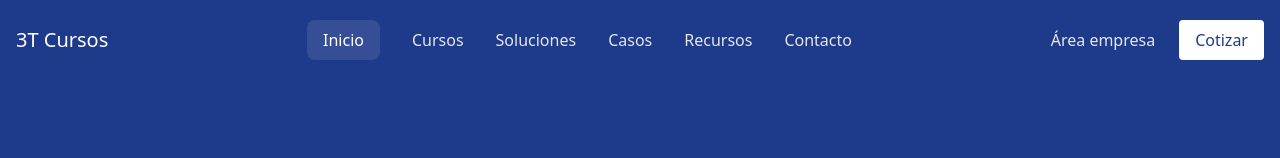
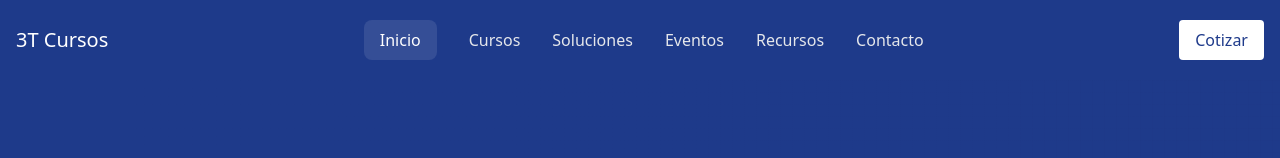
Before and after one commit to carloselio97dev/3tcursos, a Next.js app in the folder frontend/: page / in a window 1280 px wide. Shown: the top 158 px of the page. Built offline with nearby package versions, Linux system fonts and the light colour scheme.

Commit message:
cambios en nombres de menu

```diff
--- a/frontend/src/components/common/Header.tsx
+++ b/frontend/src/components/common/Header.tsx
@@ -19,7 +19,7 @@ export default function Header() {
     { label: "Inicio", href: "/" },
     { label: "Cursos", href: "/cursos" },
     { label: "Soluciones", href: "/soluciones" },
-    { label: "Casos", href: "/casos" },
+    { label: "Eventos", href: "/casos" },
     { label: "Recursos", href: "/recursos" },
     { label: "Contacto", href: "/contacto" },
   ];
@@ -52,7 +52,7 @@ export default function Header() {
 
           {/* Acciones Desktop */}
           <div className="hidden md:flex items-center space-x-6">
-            <Link
+            {/*  <Link
               href="/area-empresa"
               className={`transition-colors ${
                 isActive("/area-empresa")
@@ -62,6 +62,9 @@ export default function Header() {
             >
               Área empresa
             </Link>
+            */}
+
+
             <Link
               href="/cotizar"
               className="bg-white text-[#1E3A8A] px-4 py-2 rounded font-medium hover:bg-white/90 transition-colors"
```
